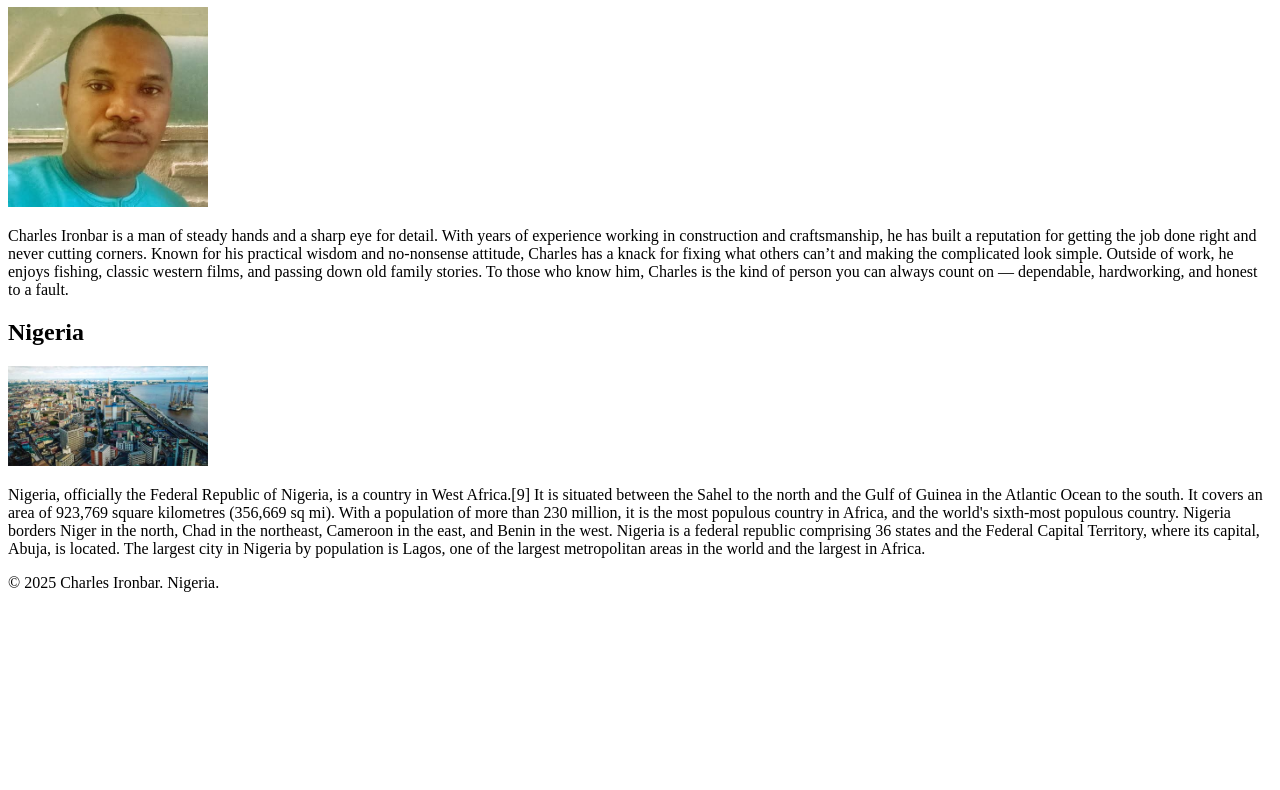
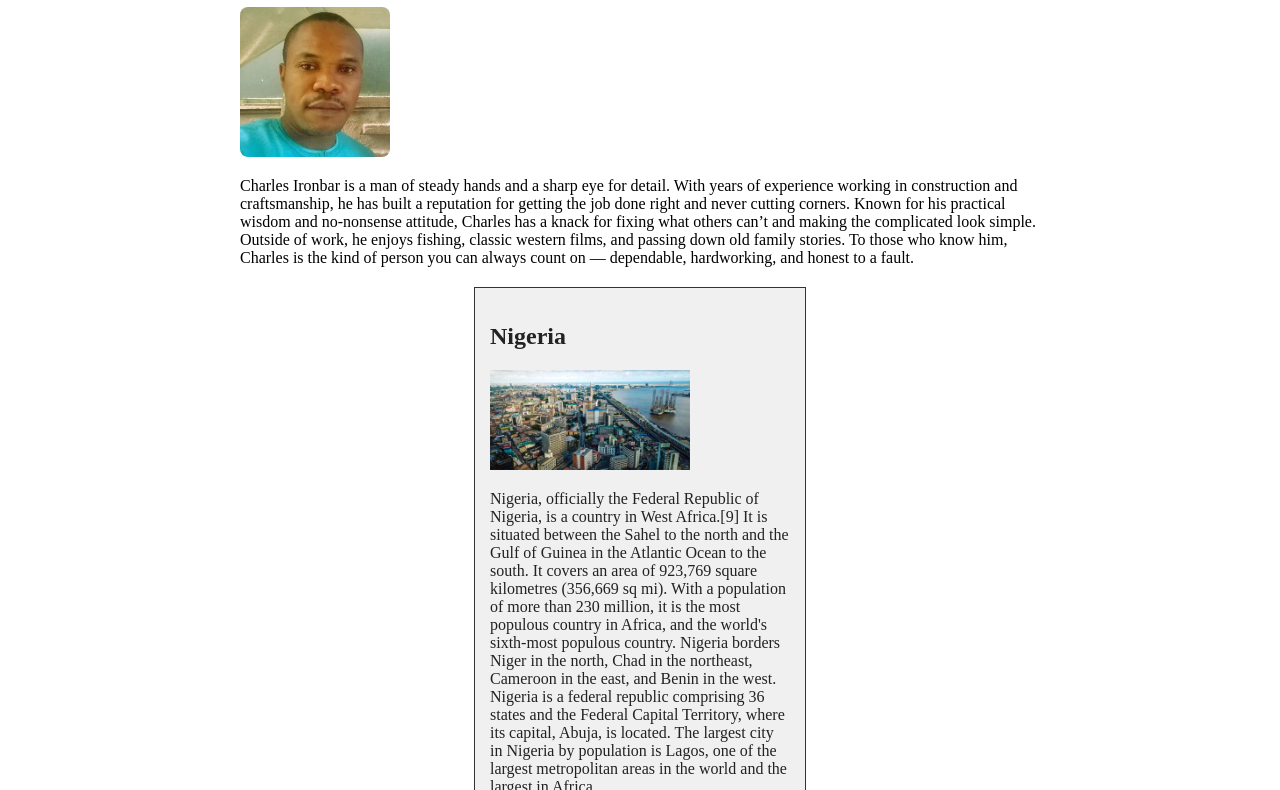
Before and after one commit to HunterBenX10/wdd130, a plain HTML site: page index.html in a window 1280 px wide. Shown: the part 99-889 px from the top of the page. Before the commit the page ends 800 px from the top, so only its background shows below. Drawn offline with Linux system fonts and the light colour scheme.

Commit message:
New css file

```diff
--- a/index.html
+++ b/index.html
@@ -8,6 +8,7 @@
     <meta name="author" content="Charles Ironbar">
 
     <title> Charles Ekpo Ironbar | WDD 130 </title>
+    <link rel="stylesheet" href="style.css">
 </head>
 <body>
     <header>
--- a/style.css
+++ b/style.css
@@ -0,0 +1,35 @@
+main {
+  max-width: 800px;
+  margin: 0 auto;
+}
+
+aside {
+  width: 300px;
+  margin: 20px auto;
+  border: 1px solid #333;
+  padding: 15px;
+  background-color: #f0f0f0;
+  color: #222;
+}
+
+aside img {
+  width: 200px;
+  height: auto;
+}
+
+main img {
+  width: 150px;
+  height: auto;
+  border-radius: 8px;
+}
+
+p {
+  padding: 0;
+}
+
+footer {
+  margin-top: 40px;
+  border-top: 2px solid #333;
+  text-align: center;
+  padding: 10px 0;
+}
```
